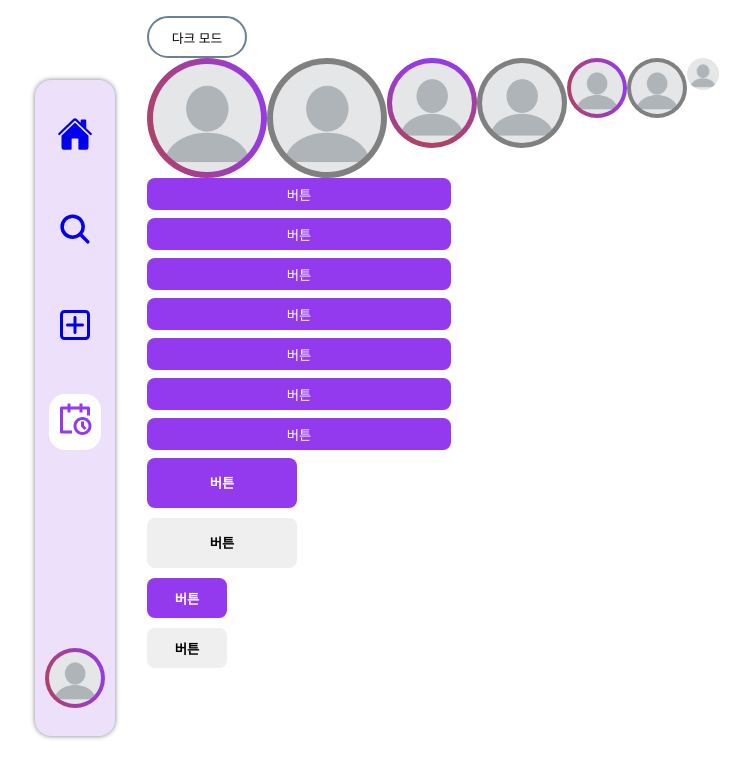
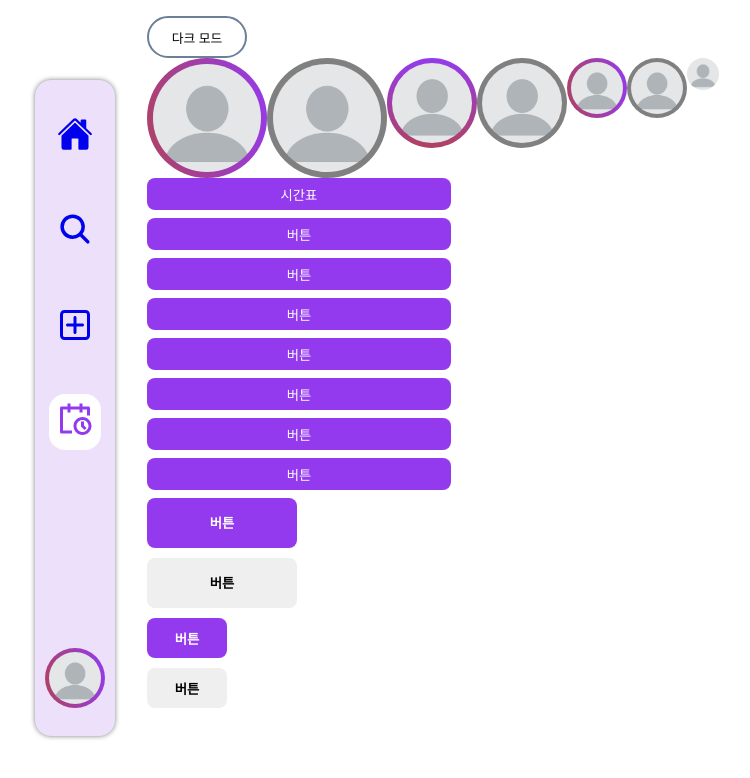
Before and after one commit to hyeon8571/Rebu, a React (Create React App) app in the folder front/: page /component in a window 1280 px wide. Shown: the top 778 px of the page, without its empty margins (189-939 px from the left). Built offline with nearby package versions, Linux system fonts and the light colour scheme.

Commit message:
스케쥴 라이브러리 테스트

```diff
--- a/front/package.json
+++ b/front/package.json
@@ -5,6 +5,7 @@
   "dependencies": {
     "@devexpress/dx-react-core": "^4.0.8",
     "@devexpress/dx-react-scheduler": "^4.0.8",
+    "@devexpress/dx-react-scheduler-material-ui": "^4.0.8",
     "@testing-library/jest-dom": "^5.17.0",
     "@testing-library/react": "^13.4.0",
     "@testing-library/user-event": "^13.5.0",
--- a/front/src/App.js
+++ b/front/src/App.js
@@ -25,13 +25,13 @@ function App() {
         <BrowserRouter>
           <GlobalStyles />
           {isDesktop && (
-            <NavigationRail theme={theme} toggleTheme={toggleTheme}>
+            <NavigationRail>
               <AppRoutes theme={theme} toggleTheme={toggleTheme} />
               <PrivateRoutes theme={theme} toggleTheme={toggleTheme} />
             </NavigationRail>
           )}
           {isMobile && (
-            <NavigationBar theme={theme} toggleTheme={toggleTheme}>
+            <NavigationBar>
               <AppRoutes theme={theme} toggleTheme={toggleTheme} />
               <PrivateRoutes theme={theme} toggleTheme={toggleTheme} />
             </NavigationBar>
--- a/front/src/components/reservation/TimeTable.jsx
+++ b/front/src/components/reservation/TimeTable.jsx
@@ -1,29 +1,35 @@
 import * as React from "react";
+import Paper from "@mui/material/Paper";
 import { ViewState } from "@devexpress/dx-react-scheduler";
 import {
   Scheduler,
   DayView,
   Appointments,
-} from "@devexpress/dx-react-scheduler";
+} from "@devexpress/dx-react-scheduler-material-ui";
 
 const currentDate = "2018-11-01";
 const schedulerData = [
   {
     startDate: "2018-11-01T09:45",
     endDate: "2018-11-01T11:00",
-    title: "Meeting",
+    title: "여성 컷트",
   },
   {
     startDate: "2018-11-01T12:00",
     endDate: "2018-11-01T13:30",
-    title: "Go to a gym",
+    title: "그라데이션 네일(행사)",
   },
 ];
 
+const ShopStartTime = 8;
+const ShopEndTime = 20;
+
 export default () => (
-  <Scheduler data={schedulerData}>
-    <ViewState currentDate={currentDate} />
-    <DayView startDayHour={9} endDayHour={14} />
-    <Appointments />
-  </Scheduler>
+  <Paper>
+    <Scheduler data={schedulerData}>
+      <ViewState currentDate={currentDate} />
+      <DayView startDayHour={ShopStartTime} endDayHour={ShopEndTime} />
+      <Appointments />
+    </Scheduler>
+  </Paper>
 );
--- a/front/src/routes/PrivateRoutes.js
+++ b/front/src/routes/PrivateRoutes.js
@@ -5,6 +5,7 @@ import MyProfile from "../views/MyProfile";
 import ReservationCalendar from "../components/reservation/ReservationCalendar";
 import VisitedPage from "../views/VisitedPage";
 import Components from "../views/Components";
+import TimeTable from "../components/reservation/TimeTable";
 
 const PrivateRoutes = ({ theme, toggleTheme }) => (
   <Routes>
@@ -22,6 +23,7 @@ const PrivateRoutes = ({ theme, toggleTheme }) => (
       path="/component"
       element={<Components theme={theme} toggleTheme={toggleTheme} />}
     />
+    <Route path="/timetable" element={<TimeTable />} />
   </Routes>
 );
 
--- a/front/src/views/Components.jsx
+++ b/front/src/views/Components.jsx
@@ -11,7 +11,7 @@ import ButtonSmall from "../components/common/ButtonSmall";
 import ModalNoBackGround from "../components/common/ModalNoBackground";
 import Img from "../assets/images/img.webp";
 import ThemeToggler from "../util/ThemeToggler";
-import VisitedCard from "../components/review/VisitedCard";
+import { useNavigate } from "react-router-dom";
 
 const Wrapper = styled.div``;
 const ProfilesDisplay = styled.div`
@@ -23,6 +23,11 @@ export default function Components({ theme, toggleTheme }) {
   const [isModalOpen, setIsModalOpen] = useState(false);
   const [isModalNoBackgroundOpen, setIsModalNoBackgroundOpen] = useState(false);
 
+  const navigate = useNavigate();
+
+  const handleClick = () => {
+    navigate("/timetable");
+  };
   const buttons = [
     {
       id: 1,
@@ -45,6 +50,15 @@ export default function Components({ theme, toggleTheme }) {
     highlight: false,
     title: "버튼",
   };
+
+  const buttons4 = [
+    {
+      id: 1,
+      onClick: handleClick,
+      title: "시간표",
+      highlight: true,
+    },
+  ];
 
   function handleModal() {
     setIsModalOpen(true);
@@ -79,6 +93,7 @@ export default function Components({ theme, toggleTheme }) {
         <ProfileMedium img={Img} time={3600} />
         <ProfileSmall img={Img} />
       </ProfilesDisplay>
+      <ButtonFull buttons={buttons4}></ButtonFull>
       <ButtonFull buttons={buttons}></ButtonFull>
       <ButtonFull buttons={buttons}></ButtonFull>
       <ButtonFull buttons={buttons}></ButtonFull>
```
Also changed, not shown: 1 other file (tests, documents, lock files or other folders).
